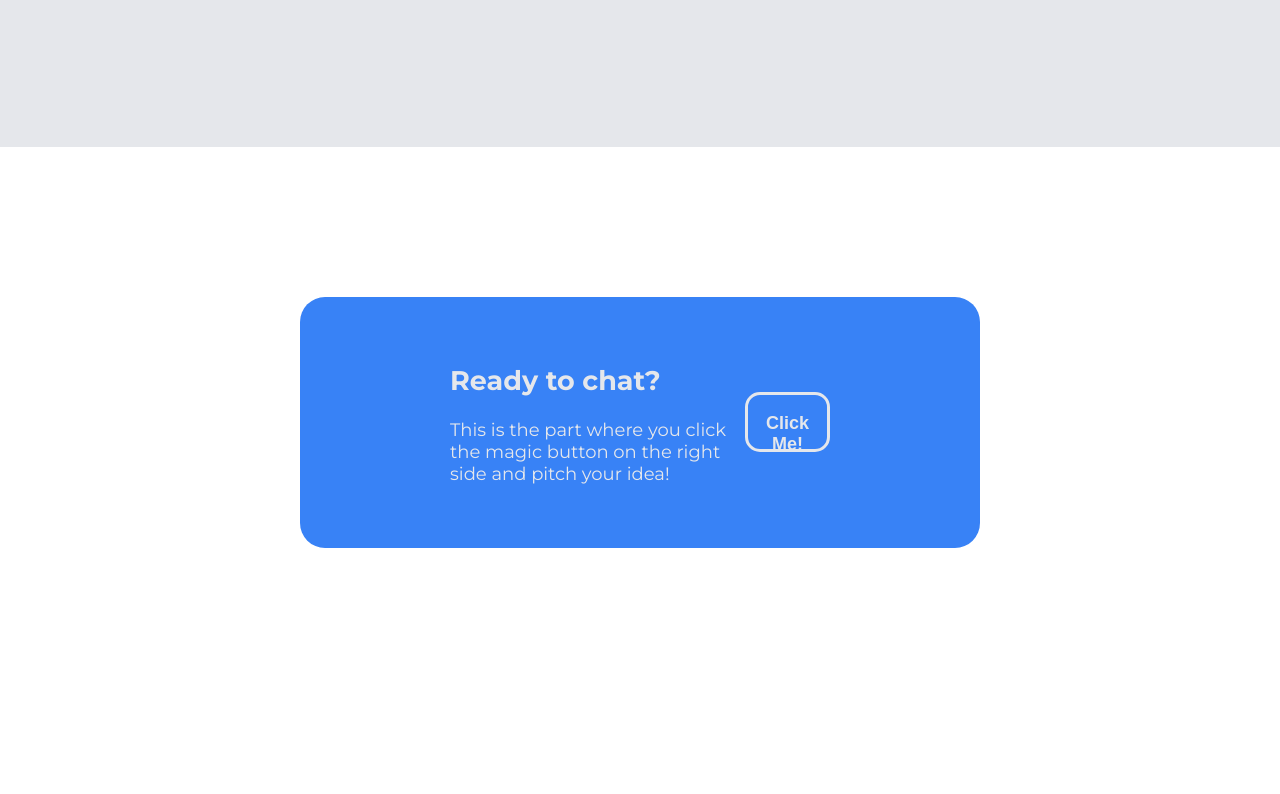
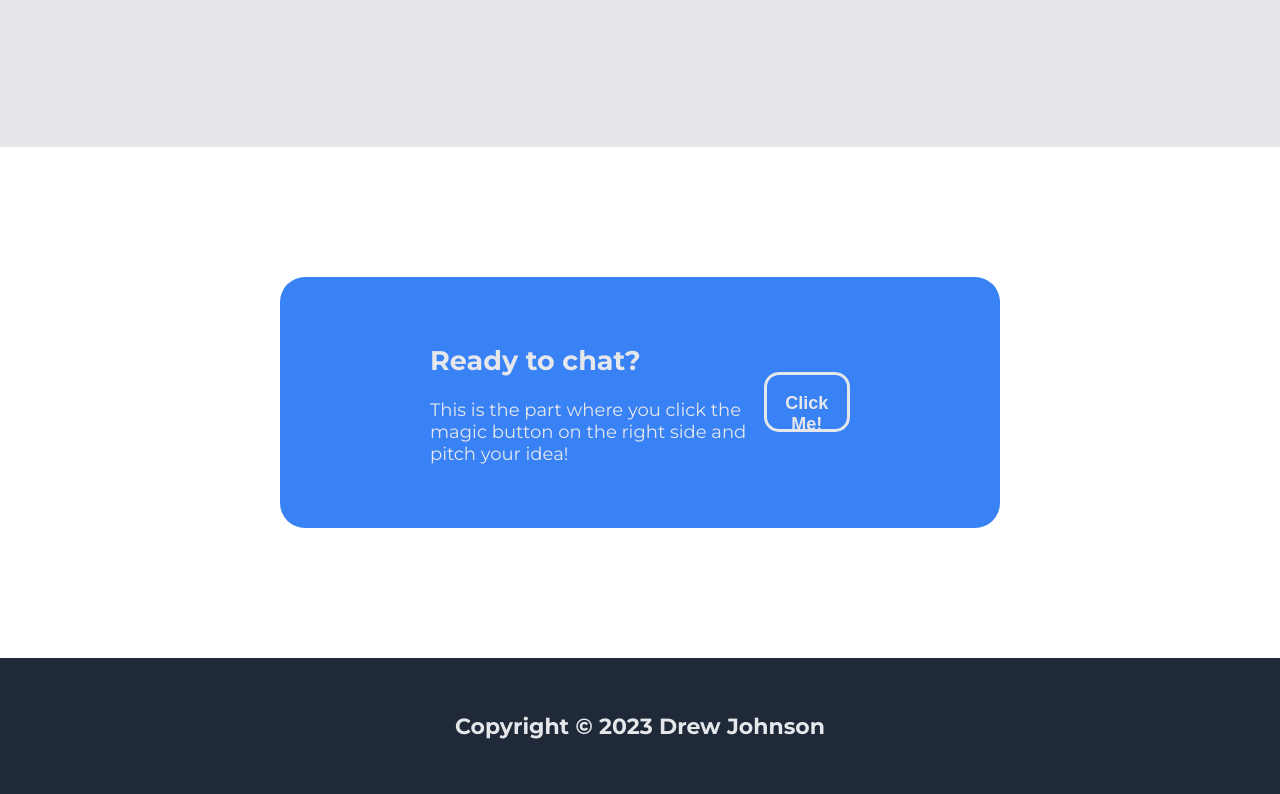
Before and after one commit to drewjohnsn/landing-page-project, a plain HTML site: page index.html in a window 1280 px wide. Shown: the part 3437-4231 px from the top of the page. Before the commit the page ends 4135 px from the top, so only its background shows below. Drawn offline with Linux system fonts and the light colour scheme.

Commit message:
Create and style footer

```diff
--- a/index.html
+++ b/index.html
@@ -85,4 +85,9 @@
         </div>
     </div>
 
+    <footer>
+        <div class="footer">
+            <h4 class="footer-text">Copyright © 2023 Drew Johnson</h4>
+        </div>
+    </footer>
 </body>
--- a/styles.css
+++ b/styles.css
@@ -157,7 +157,7 @@ nav {
     background-color: #3882F6;
     justify-content: space-between;
     padding: 45px 150px;
-    margin: 150px;
+    margin: 130px;
     border-radius: 25px;
     align-items: center;
 
@@ -183,3 +183,15 @@ nav {
 }
 
 /* FOOTER STYLING */
+
+.footer {
+    color: #E5E7EB;
+    background-color:#1F2937;
+    display: flex;
+    align-items: center;
+    justify-content: center;
+}
+.footer-text {
+    padding: 25px;
+    font-size: 22px;
+}
```
